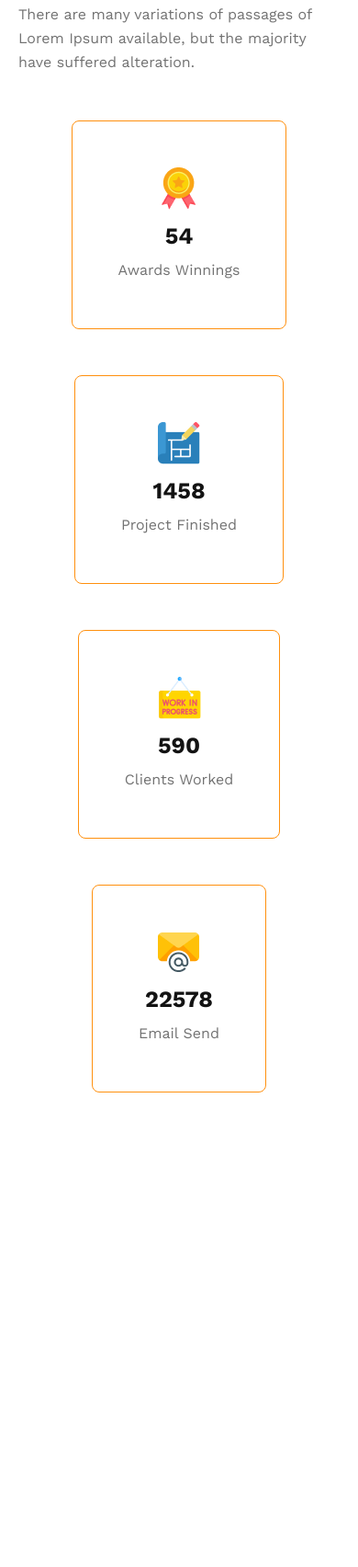
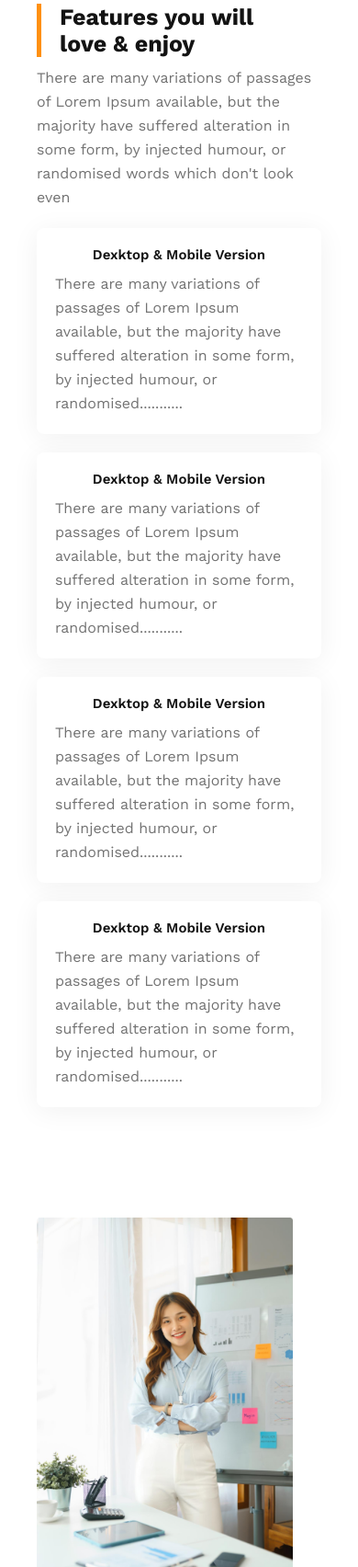
Before and after one commit to nafisaali0/architects-website, a plain HTML site: page index.html in a window 390 px wide. Shown: the part 2578-4282 px from the top of the page at 92% size. Before the commit the page ends 3766 px from the top, so only its background shows below. Drawn offline with nearby package versions, Linux system fonts and the light colour scheme.

Commit message:
feature responsive section add

```diff
--- a/css/style.css
+++ b/css/style.css
@@ -21,11 +21,11 @@ h3 {
   font-size: 45px;
   font-weight: 700;
 }
-/* h4 {
+h4 {
   color: var(--dark-01, #131313);
   font-size: 20px;
   font-weight: 600;
-} */
+}
 p {
   color: var(--dark-03, #727272);
   font-size: 16px;
@@ -112,7 +112,21 @@ span {
 /* team section end */
 
 /* feature section start */
-
+.feature-container {
+  display: flex;
+  gap: 100px;
+}
+.feature-content h3 {
+  border-left: 5px solid var(--primary-color);
+  padding-left: 20px;
+}
+.feature-content .card {
+  padding: 20px;
+  margin-block: 20px;
+  border-radius: 8px;
+  background: #fff;
+  box-shadow: 0px 4px 30px 0px rgba(0, 0, 0, 0.06);
+}
 /* feature section end */
 
 /* card container start */
@@ -128,23 +142,13 @@ span {
   padding: 50px;
   margin-top: 50px;
 }
-.icon-card
-h3,p{
-    margin-top: 10px;
+.icon-card h3,
+p {
+  margin-top: 10px;
 }
 /* card container end */
 
-
-
-
-
-
-
-
-
-
-
-
+/* ---------------------------------------------------- */
 
 
 
@@ -175,15 +179,13 @@ h3,p{
   h4 {
     font-size: 15px;
   }
-  /* for banner section */
-  /* body{
-    overflow: hidden;
-  } */
+ /* for banner section */
   header {
     padding: 20px;
   }
   nav,
-  .teams-container {
+  .teams-container,
+  .feature-container{
     flex-direction: column;
   }
   nav > ul {
@@ -196,10 +198,21 @@ h3,p{
   .teams-img-container {
     grid-template-columns: repeat(1, 1fr);
   }
-  .card-container{
+  .card-container {
     padding: 0 20px 0 20px;
   }
+  .feature-container{
+    padding: 40px;
+  }
+  .feature-img {
+    margin: 0 auto;
+  }
+  .feature-img img{
+    display: block;
+      width: 90%;
+  }
 }
+
 /* medium device */
 @media screen and (min-width: 576px) and (max-width: 960px) {
   h1 {
@@ -216,7 +229,8 @@ h3,p{
     padding: 20px;
   }
   nav,
-  .teams-container {
+  .teams-container,
+  .feature-container {
     flex-direction: column;
   }
   nav > ul {
@@ -225,7 +239,17 @@ h3,p{
   .btn-primary {
     padding: 15px 25px;
   }
-  .card-container{
+  .card-container {
     padding: 0 20px 0 20px;
   }
+  .feature-container{
+    padding: 40px;
+  }
+  .feature-img {
+    margin: 0 auto;
+  }
+  .feature-img img{
+    display: block;
+      width: 90%;
+  }
 }
--- a/index.html
+++ b/index.html
@@ -62,7 +62,39 @@
         <!-- teams section end -->
         <!-- feature section start -->
         <section class="feature-container">
-
+            <div class="feature-content">
+                <h3>Features you will <br> love & enjoy</h3>
+                <p>
+                    There are many variations of passages of Lorem Ipsum available, but the majority have suffered alteration in some form, by injected humour, or randomised words which don't look even
+                </p>
+                <div class="card">
+                    <h4>Dexktop & Mobile Version</h4>
+                    <p>
+                        There are many variations of passages of Lorem Ipsum available, but the majority have suffered alteration in some form, by injected humour, or randomised...........
+                    </p>
+                </div>
+                <div class="card">
+                    <h4>Dexktop & Mobile Version</h4>
+                    <p>
+                        There are many variations of passages of Lorem Ipsum available, but the majority have suffered alteration in some form, by injected humour, or randomised...........
+                    </p>
+                </div>
+                <div class="card">
+                    <h4>Dexktop & Mobile Version</h4>
+                    <p>
+                        There are many variations of passages of Lorem Ipsum available, but the majority have suffered alteration in some form, by injected humour, or randomised...........
+                    </p>
+                </div>
+                <div class="card">
+                    <h4>Dexktop & Mobile Version</h4>
+                    <p>
+                        There are many variations of passages of Lorem Ipsum available, but the majority have suffered alteration in some form, by injected humour, or randomised...........
+                    </p>
+                </div>
+            </div>
+            <div class="feature-img">
+               <img src="images/architect.png" alt="">
+            </div>
         </section>
         <!-- feature section end -->
         <!--  card container start  -->
```
